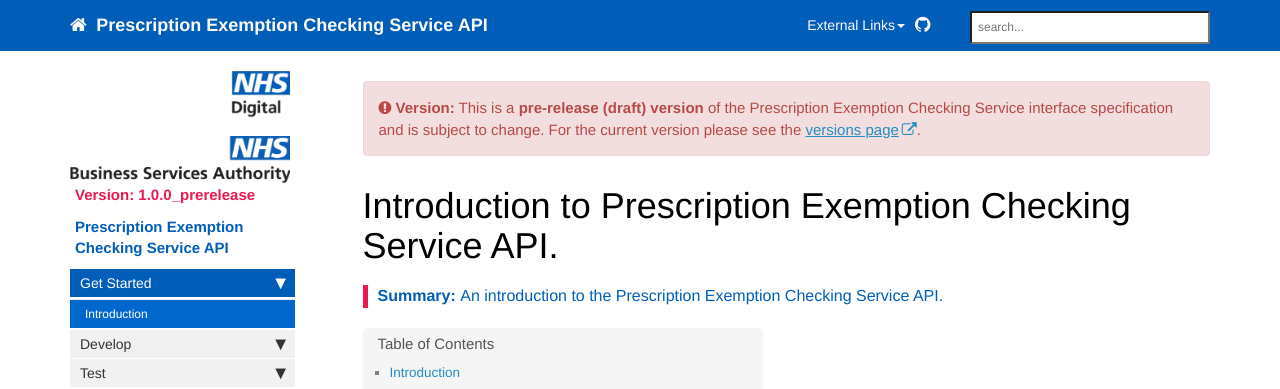
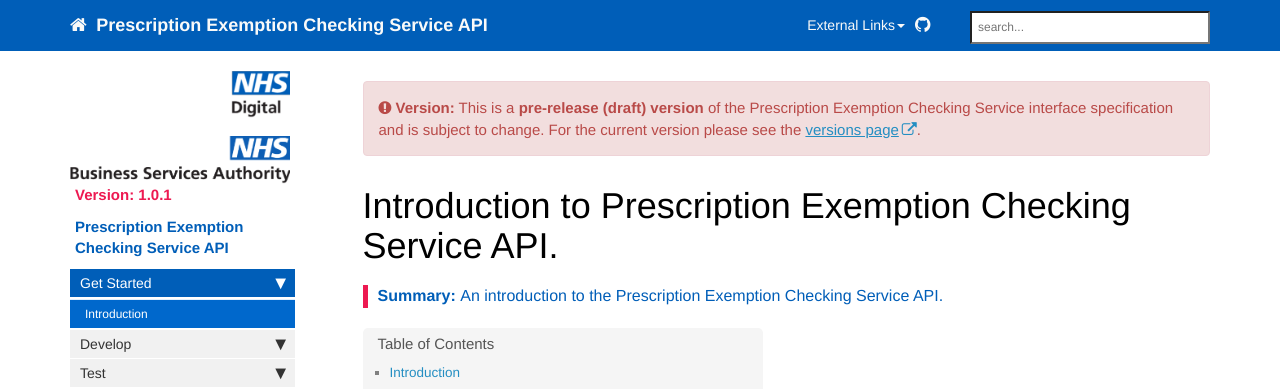
Before and after one commit to NHSEPS/prescription-exemptions, a Jekyll site: the page built from index.md, in a window 1280 px wide. Shown: the top 389 px of the page. Built offline with Jekyll 4.4.1, drawn with Linux system fonts in a browser that asks for light colours; nearby versions of some CDN libraries; comment, search, counter and statistics services are not loaded; part of the change alters nothing that is shown.

Commit message:
Upversioning for release

```diff
--- a/_includes/custom/versionconfig.html
+++ b/_includes/custom/versionconfig.html
@@ -1,3 +1,3 @@
-{% assign gpconnectVersion = "1.0.0_prerelease" %}
+{% assign gpconnectVersion = "1.0.1" %}
 {% assign fhirVersion = "" %}
 {% assign versionBanner = "version_prerelease" %}
```
